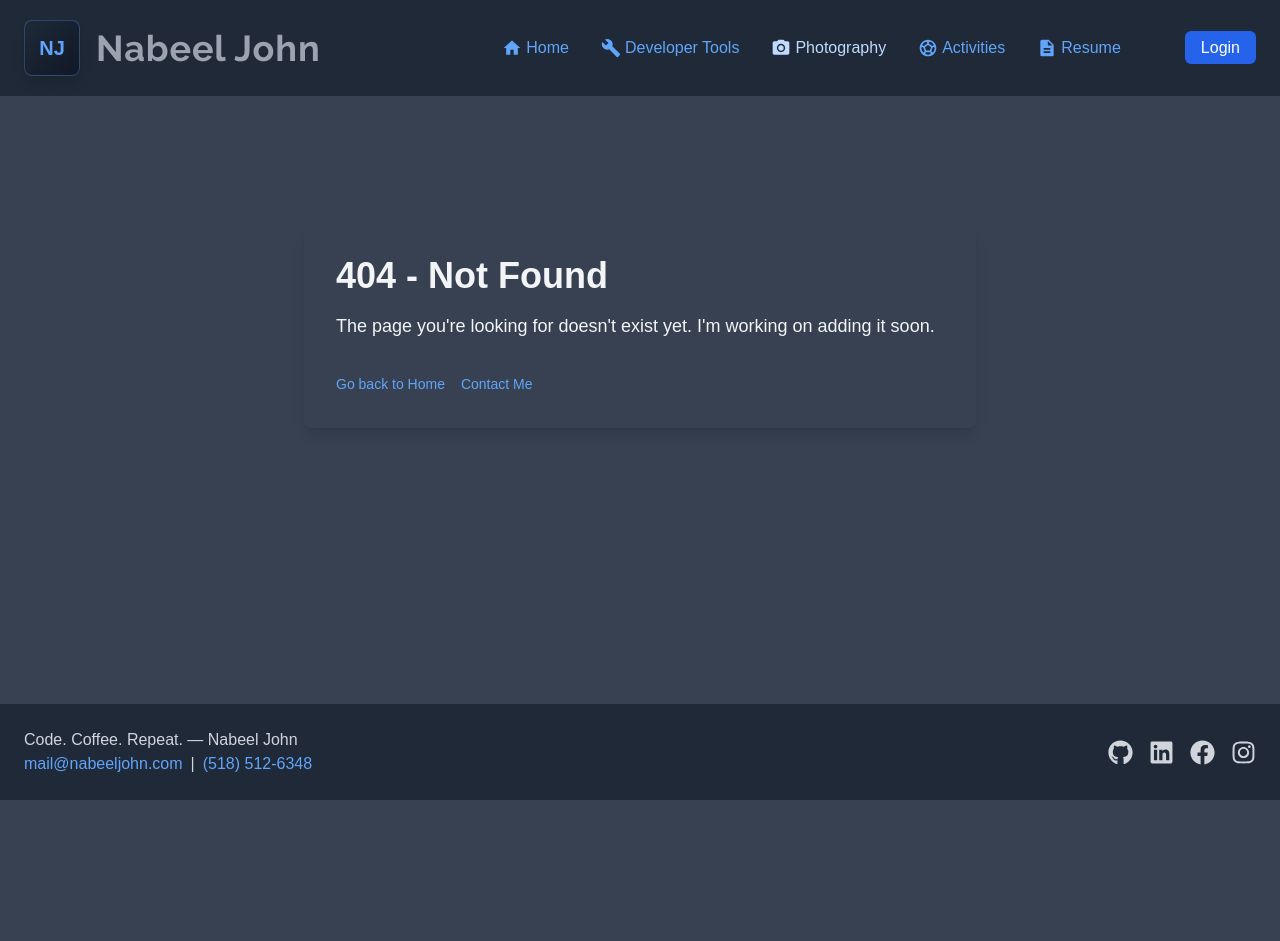
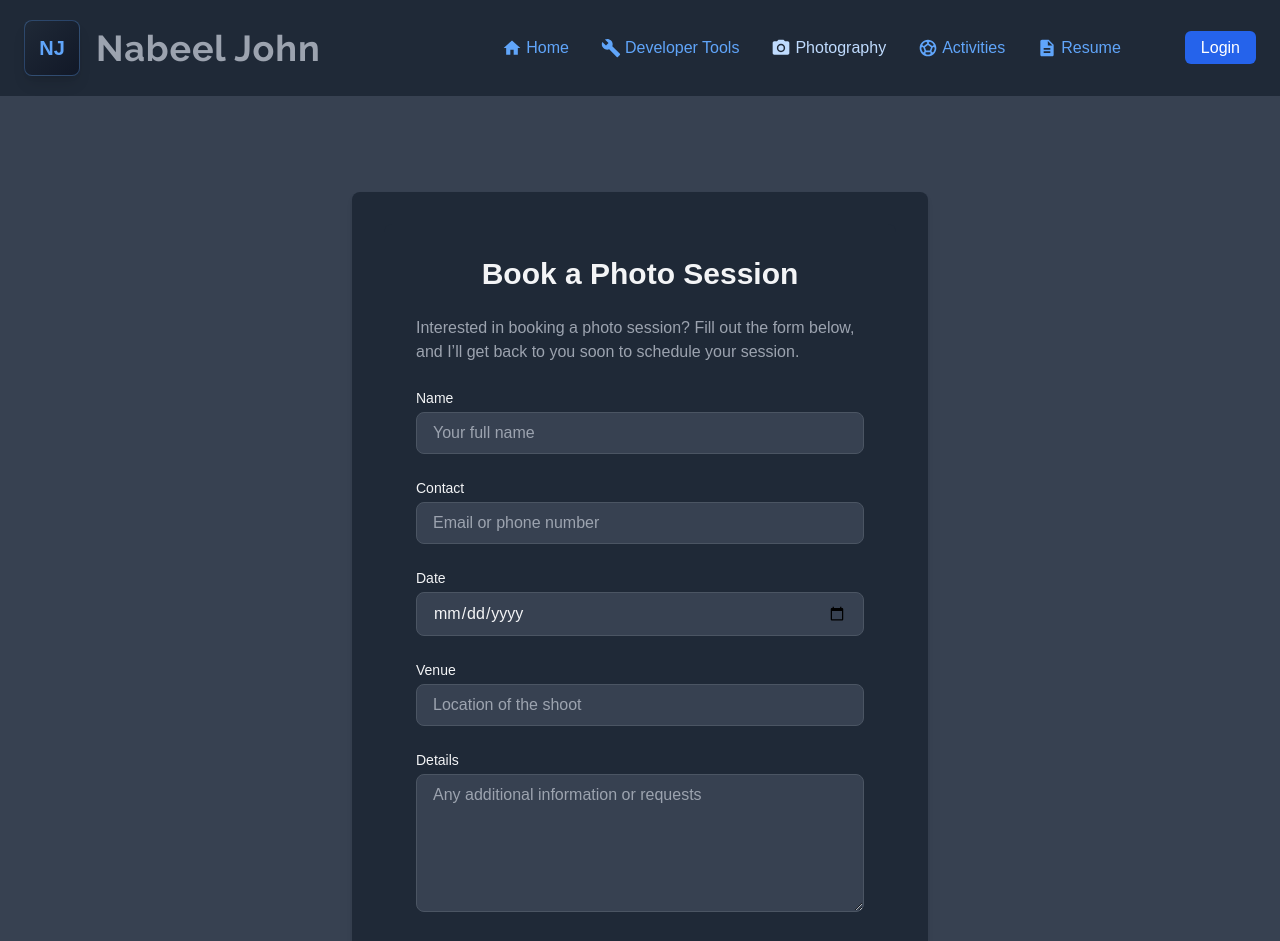
Before and after one commit to nabeeljohn/njohnweb, a Next.js app: page /photography/booking in a window 1280 px wide. Before the commit this address had no page. Shown: the top 941 px of the page. Before the commit the page ends 800 px from the top, so only its background shows below. Built offline with nearby package versions, Linux system fonts and the light colour scheme.

Commit message:
add book a session form

```diff
--- /dev/null
+++ b/app/photography/booking/page.tsx
@@ -0,0 +1,80 @@
+export default function BookingPage() {
+    return (
+
+        <div className="h-full flex items-center justify-center bg-gray-700 text-gray-100 pt-24 pb-24 px-4">
+            <div className="bg-gray-800 p-8 rounded-lg shadow-md w-full max-w-xl">
+                <form className="space-y-6 bg-gray-800 p-8 rounded-lg  max-w-xl text-gray-100">
+                    <h1 className="text-3xl font-bold mb-6 text-center">Book a Photo Session</h1>
+                    <p className="text-gray-400">
+                        Interested in booking a photo session? Fill out the form below, and I’ll get back to you soon to schedule your session.
+                    </p>
+                    {/* Name */}
+                    <div>
+                        <label className="block text-sm font-medium mb-1">Name</label>
+                        <input
+                            type="text"
+                            name="name"
+                            placeholder="Your full name"
+                            required
+                            className="w-full px-4 py-2 rounded-lg bg-gray-700 border border-gray-600 focus:outline-none focus:ring-2 focus:ring-blue-500"
+                        />
+                    </div>
+
+                    {/* Contact */}
+                    <div>
+                        <label className="block text-sm font-medium mb-1">Contact</label>
+                        <input
+                            type="text"
+                            name="contact"
+                            placeholder="Email or phone number"
+                            required
+                            className="w-full px-4 py-2 rounded-lg bg-gray-700 border border-gray-600 focus:outline-none focus:ring-2 focus:ring-blue-500"
+                        />
+                    </div>
+
+                    {/* Date */}
+                    <div>
+                        <label className="block text-sm font-medium mb-1">Date</label>
+                        <input
+                            type="date"
+                            name="date"
+                            required
+                            className="w-full px-4 py-2 rounded-lg bg-gray-700 border border-gray-600 focus:outline-none focus:ring-2 focus:ring-blue-500"
+                        />
+                    </div>
+
+                    {/* Venue */}
+                    <div>
+                        <label className="block text-sm font-medium mb-1">Venue</label>
+                        <input
+                            type="text"
+                            name="venue"
+                            placeholder="Location of the shoot"
+                            required
+                            className="w-full px-4 py-2 rounded-lg bg-gray-700 border border-gray-600 focus:outline-none focus:ring-2 focus:ring-blue-500"
+                        />
+                    </div>
+
+                    {/* Details */}
+                    <div>
+                        <label className="block text-sm font-medium mb-1">Details</label>
+                        <textarea
+                            name="details"
+                            rows={5}
+                            placeholder="Any additional information or requests"
+                            className="w-full px-4 py-2 rounded-lg bg-gray-700 border border-gray-600 focus:outline-none focus:ring-2 focus:ring-blue-500"
+                        />
+                    </div>
+
+                    {/* Submit */}
+                    <button
+                        type="submit"
+                        className="w-full py-2 rounded-lg bg-blue-600 hover:bg-blue-500 text-white font-semibold transition"
+                    >
+                        Submit Booking
+                    </button>
+                </form>
+            </div>
+        </div>
+    );
+}
--- a/app/photography/page.tsx
+++ b/app/photography/page.tsx
@@ -2,6 +2,7 @@
 
 import { useState, useEffect } from "react";
 import Image from "next/image";
+import Link from "next/link";
 
 const photos = [
   "/photography/photo01.jpg",
@@ -70,12 +71,16 @@ export default function PhotographyHome() {
               </p>
             </div>
             <div className="flex gap-2">
+              <Link href="/photography/booking">
                 <button className="bg-blue-600 hover:bg-blue-700 px-4 py-2 rounded font-semibold">
                   Book a Session
                 </button>
+              </Link>
+              <Link href="/photography/gallery">
                 <button className="bg-gray-600 hover:bg-gray-500 px-4 py-2 rounded font-semibold">
                   View Gallery
                 </button>
+              </Link>
             </div>
           </div>
 
```
Lines whose indentation alone changed are shown as unchanged.
